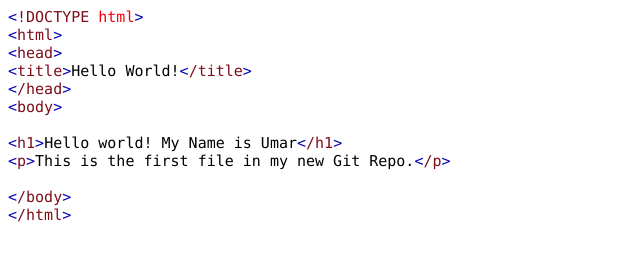
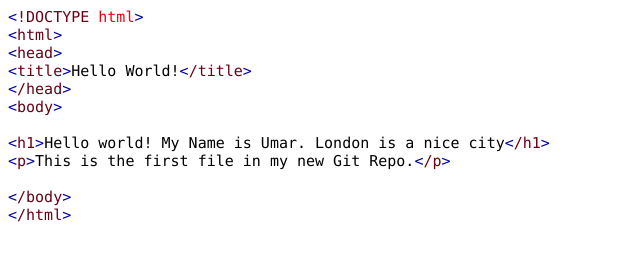
Before and after one commit to umarpatel23/hello-world, a plain HTML site: page index.html in a window 1280 px wide. Shown: the whole page, without its empty margins (0-640 px from the left). Drawn offline with Linux system fonts and the light colour scheme.

Commit message:
Added my favorite city

```diff
--- a/index.html
+++ b/index.html
@@ -7,13 +7,13 @@
   <meta name="Generator" content="Cocoa HTML Writer">
   <meta name="CocoaVersion" content="2460.2">
   <style type="text/css">
-    p.p1 {margin: 0.0px 0.0px 0.0px 0.0px; font: 15.0px Menlo; color: #7e0d19; -webkit-text-stroke: #7e0d19}
+    p.p1 {margin: 0.0px 0.0px 0.0px 0.0px; font: 15.0px Menlo; color: #690014; -webkit-text-stroke: #690014}
     p.p2 {margin: 0.0px 0.0px 0.0px 0.0px; font: 15.0px Menlo; -webkit-text-stroke: #000000}
     p.p3 {margin: 0.0px 0.0px 0.0px 0.0px; font: 15.0px Menlo; -webkit-text-stroke: #000000; min-height: 18.0px}
-    span.s1 {font-kerning: none; color: #0000b5; -webkit-text-stroke: 0px #0000b5}
+    span.s1 {font-kerning: none; color: #0000a6; -webkit-text-stroke: 0px #0000a6}
     span.s2 {font-kerning: none}
-    span.s3 {font-kerning: none; color: #f6000b; -webkit-text-stroke: 0px #f6000b}
-    span.s4 {font-kerning: none; color: #7e0d19; -webkit-text-stroke: 0px #7e0d19}
+    span.s3 {font-kerning: none; color: #f0000d; -webkit-text-stroke: 0px #f0000d}
+    span.s4 {font-kerning: none; color: #690014; -webkit-text-stroke: 0px #690014}
     span.s5 {font-kerning: none; background-color: #ffffff}
   </style>
 </head>
@@ -25,7 +25,7 @@
 <p class="p1"><span class="s1">&lt;</span><span class="s2">/head</span><span class="s1">&gt;</span></p>
 <p class="p1"><span class="s1">&lt;</span><span class="s2">body</span><span class="s1">&gt;</span></p>
 <p class="p3"><span class="s2"></span><br></p>
-<p class="p2"><span class="s1">&lt;</span><span class="s4">h1</span><span class="s1">&gt;</span><span class="s5">Hello world! My Name is Umar</span><span class="s1">&lt;</span><span class="s4">/h1</span><span class="s1">&gt;</span></p>
+<p class="p2"><span class="s1">&lt;</span><span class="s4">h1</span><span class="s1">&gt;</span><span class="s5">Hello world! My Name is Umar. London is a nice city</span><span class="s1">&lt;</span><span class="s4">/h1</span><span class="s1">&gt;</span></p>
 <p class="p2"><span class="s1">&lt;</span><span class="s4">p</span><span class="s1">&gt;</span><span class="s5">This is the first file in my new Git Repo.</span><span class="s1">&lt;</span><span class="s4">/p</span><span class="s1">&gt;</span></p>
 <p class="p3"><span class="s2"></span><br></p>
 <p class="p1"><span class="s1">&lt;</span><span class="s2">/body</span><span class="s1">&gt;</span></p>
```
